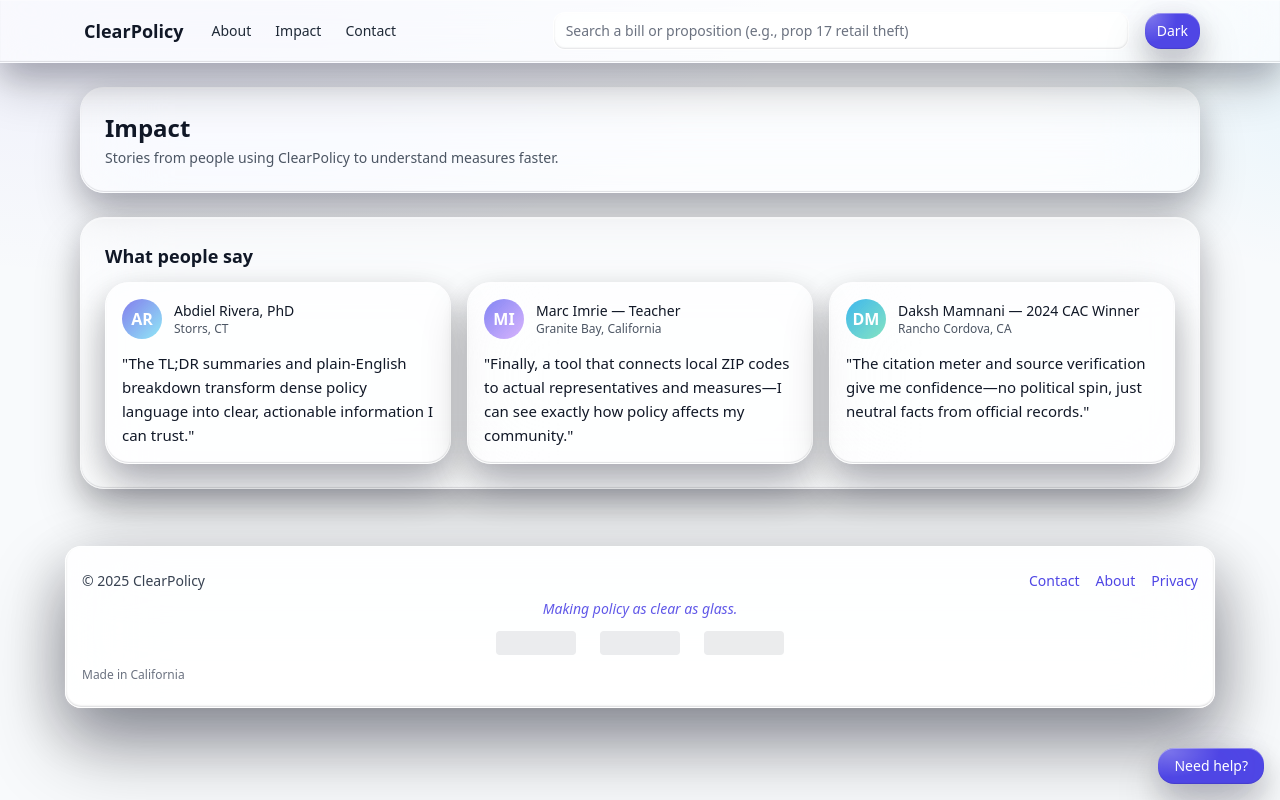
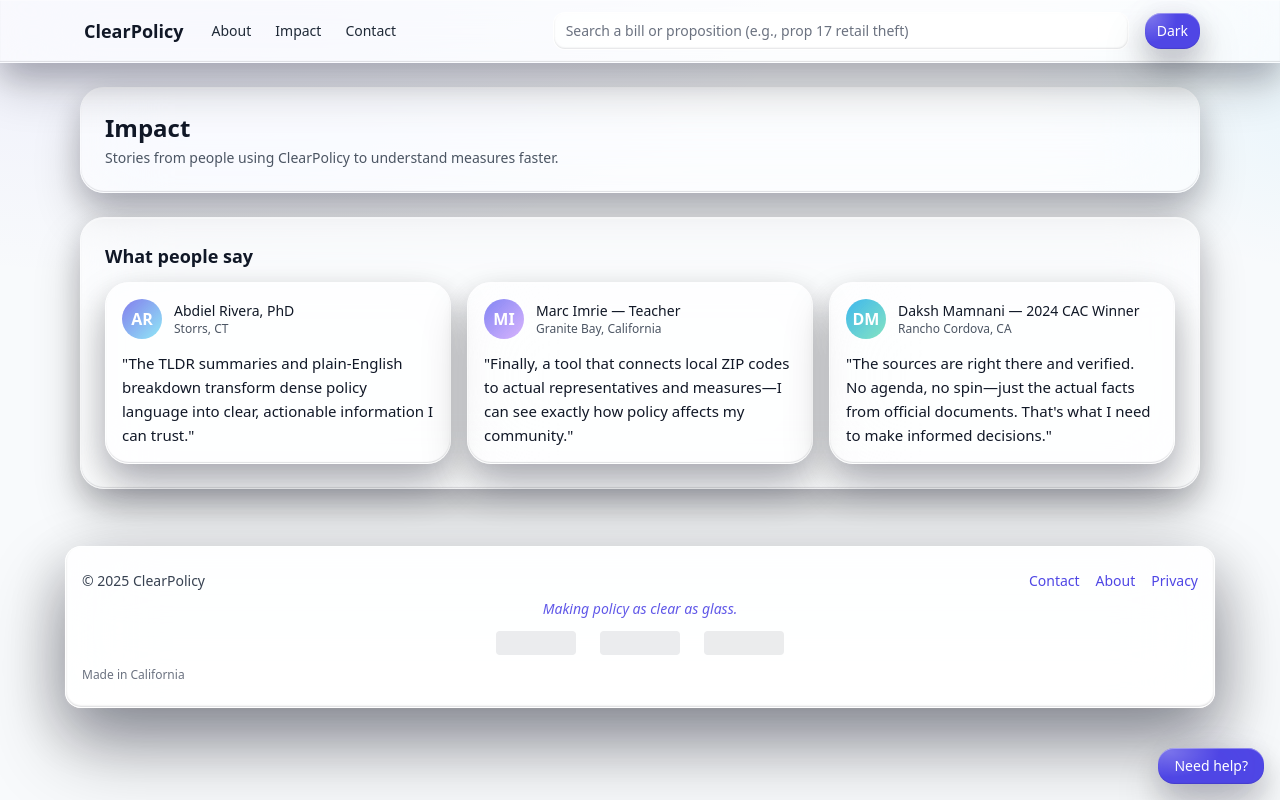
Before and after one commit to sparkyluvscode/ClearPolicy, a Next.js app in the folder clearpolicy/: page /impact in a window 1280 px wide. Built offline with nearby package versions, Linux system fonts and the light colour scheme; no server answers.

Commit message:
Fix testimonial quotes and update TL;DR formatting

```diff
--- a/clearpolicy/components/Testimonials.tsx
+++ b/clearpolicy/components/Testimonials.tsx
@@ -11,7 +11,7 @@ export default function Testimonials() {
               <div className="text-xs text-gray-600 dark:text-gray-400">Storrs, CT</div>
             </div>
           </div>
-          <p className="mt-3 text-[15px] leading-6 text-gray-900 dark:text-gray-100">"The TL;DR summaries and plain-English breakdown transform dense policy language into clear, actionable information I can trust."</p>
+          <p className="mt-3 text-[15px] leading-6 text-gray-900 dark:text-gray-100">"The TLDR summaries and plain-English breakdown transform dense policy language into clear, actionable information I can trust."</p>
         </blockquote>
         <blockquote className="glass-panel p-4 lift">
           <div className="flex items-center gap-3">
@@ -31,7 +31,7 @@ export default function Testimonials() {
               <div className="text-xs text-gray-600 dark:text-gray-400">Rancho Cordova, CA</div>
             </div>
           </div>
-          <p className="mt-3 text-[15px] leading-6 text-gray-900 dark:text-gray-100">"The citation meter and source verification give me confidence—no political spin, just neutral facts from official records."</p>
+          <p className="mt-3 text-[15px] leading-6 text-gray-900 dark:text-gray-100">"The sources are right there and verified. No agenda, no spin—just the actual facts from official documents. That's what I need to make informed decisions."</p>
         </blockquote>
       </div>
     </section>
```
